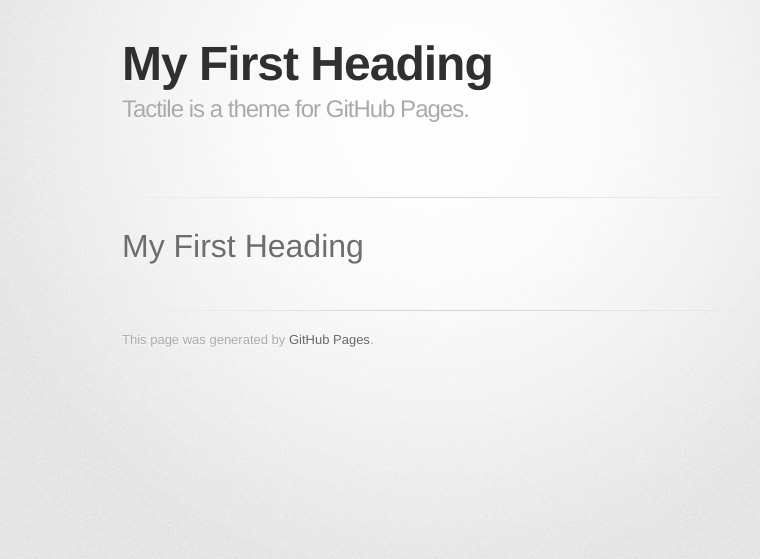
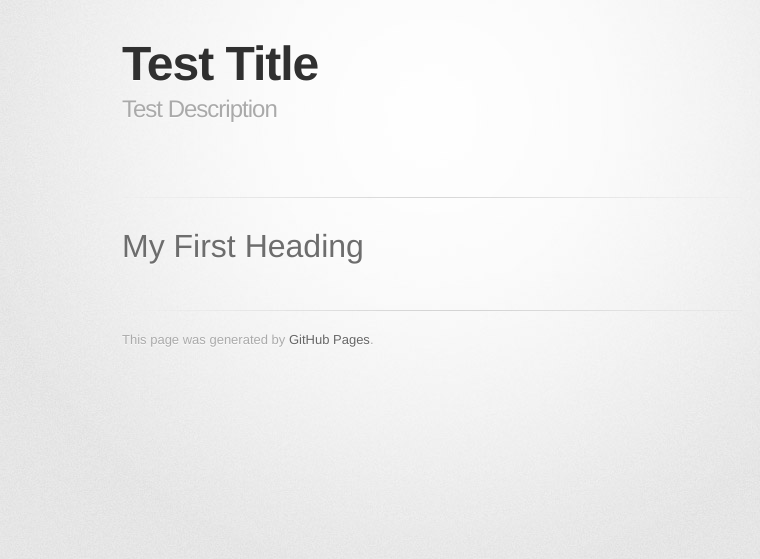
Before and after one commit to mason-msba/mason-msba.github.io, a Jekyll site: the page built from index.md, in a window 1280 px wide. Shown: the top 559 px of the page, without its empty margins (208-968 px from the left). Built offline with Jekyll 4.4.1, drawn with Linux system fonts in a browser that asks for light colours; some web fonts are replaced; our own code applies the rules of GitHub Pages for plain Markdown files.

Commit message:
Update index.md

```diff
--- a/index.md
+++ b/index.md
@@ -1,5 +1,7 @@
 ---
 layout: default
+title: Test Title
+description: Test Description
 ---
 
 # My First Heading
```
